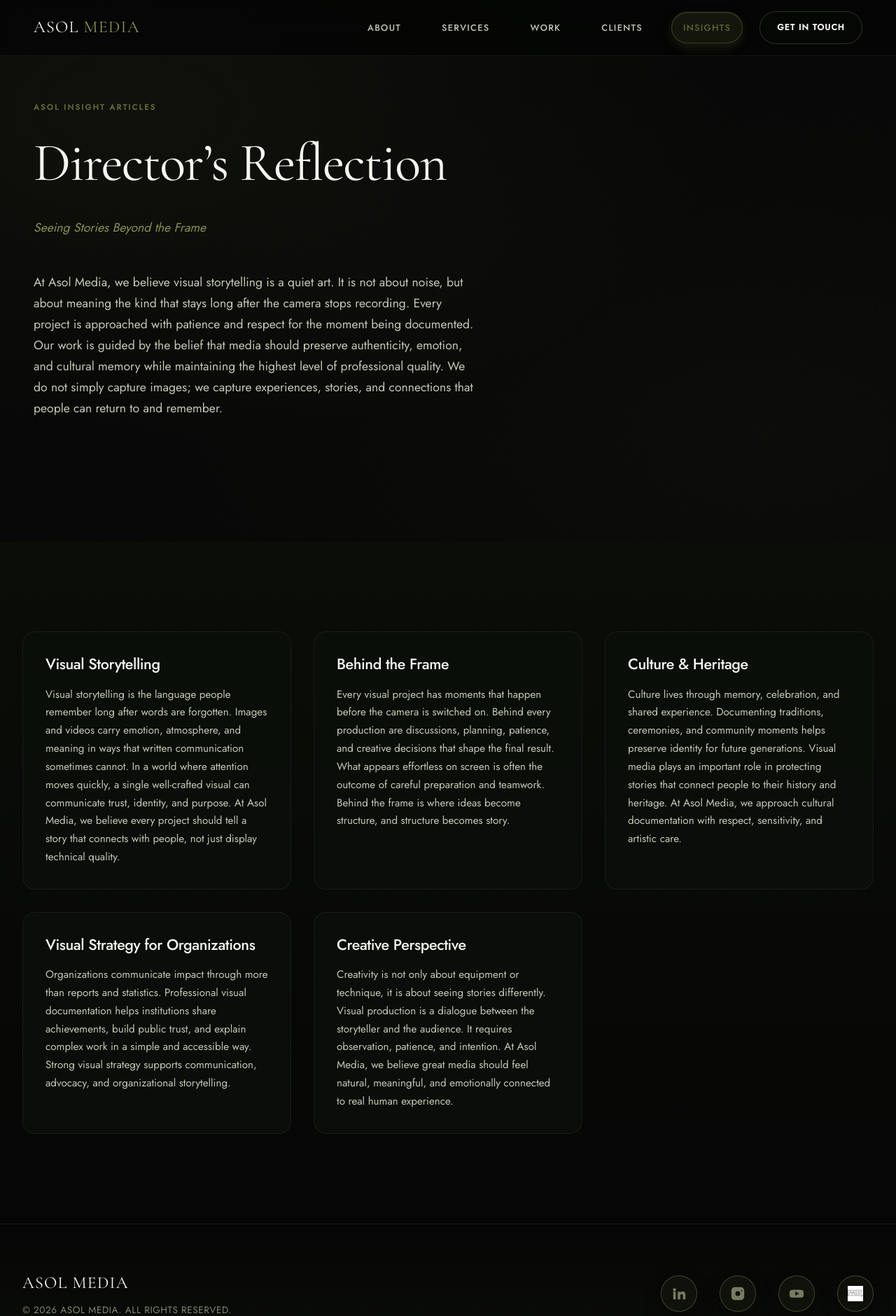
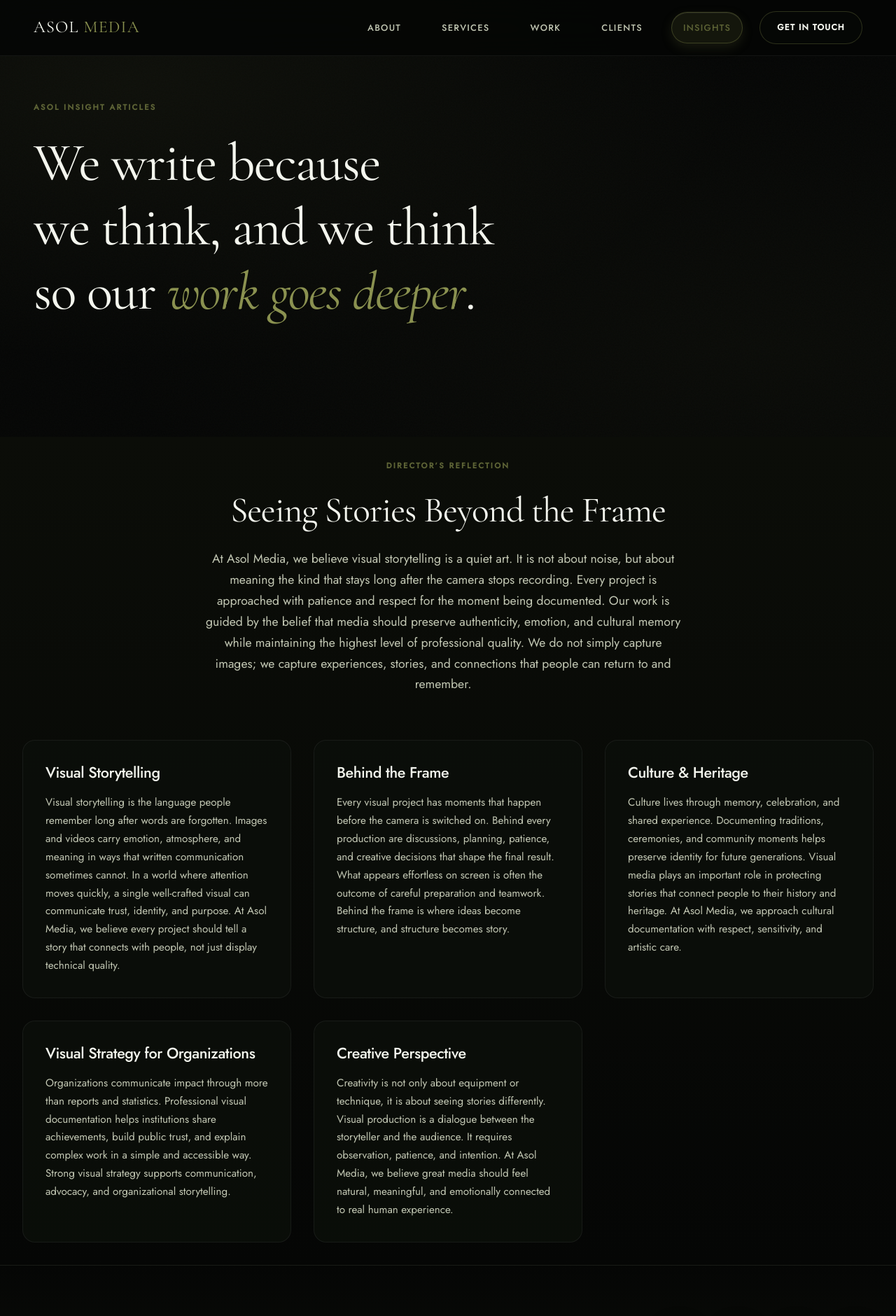
Before and after one commit to yrlnls/asol-media, a React (Vite) app: page /insights in a window 1280 px wide. Shown: the top 1880 px of the page at 70% size. Built offline with nearby package versions, Linux system fonts and the light colour scheme.

Commit message:
updated insights styling

```diff
--- a/src/App.css
+++ b/src/App.css
@@ -402,8 +402,17 @@ p {
   transition: color var(--transition-fast);
 }
 
+.logo .text-accent {
+  color: var(--color-accent-light);
+  transition: color var(--transition-fast);
+}
+
 .logo:hover {
-  color: var(--color-accent);
+  color: var(--color-accent-light);
+}
+
+.logo:hover .text-accent {
+  color: var(--color-text-primary);
 }
 
 .nav {
@@ -1656,6 +1665,7 @@ body.menu-open {
    ============================ */
 .insights {
   background: linear-gradient(180deg, var(--color-bg-secondary) 0%, var(--color-bg-primary) 100%);
+  padding: calc(var(--space-5xl) * 0.25) 0;
 }
 
 .insights-grid {
--- a/src/components/Layout.tsx
+++ b/src/components/Layout.tsx
@@ -241,7 +241,9 @@ export default function Layout() {
       <footer className="footer">
         <div className="container footer-minimal">
           <div className="footer-brand">
-            <Link to="/" className="logo">ASOL MEDIA</Link>
+            <Link to="/" className="logo">
+              ASOL <span className="text-accent">MEDIA</span>
+            </Link>
             <div className="footer-copy">© 2026 Asol Media. All rights reserved.</div>
           </div>
           <div className="footer-social">
--- a/src/pages/Insights.tsx
+++ b/src/pages/Insights.tsx
@@ -33,8 +33,22 @@ export default function Insights() {
         <div className="page-hero-inner single">
           <div className="page-hero-content">
             <span className="eyebrow">ASOL INSIGHT ARTICLES</span>
-            <h1>Director’s Reflection</h1>
-            <p className="text-accent text-accent-italic">Seeing Stories Beyond the Frame</p>
+            <h1>
+              We write because
+              <br />
+              we think, and we think
+              <br />
+              so our <span className="text-accent text-accent-italic">work goes deeper</span>.
+            </h1>
+          </div>
+        </div>
+      </section>
+
+      <section id="insights" className="section insights">
+        <div className="container">
+          <div className="section-header center">
+            <span className="eyebrow">Director’s Reflection</span>
+            <h2>Seeing Stories Beyond the Frame</h2>
             <p>
               At Asol Media, we believe visual storytelling is a quiet art. It is not about noise, but about meaning the
               kind that stays long after the camera stops recording. Every project is approached with patience and
@@ -44,11 +58,6 @@ export default function Insights() {
               and remember.
             </p>
           </div>
-        </div>
-      </section>
-
-      <section id="insights" className="section insights">
-        <div className="container">
           <div className="insights-grid">
             {insights.map((insight) => (
               <article key={insight.title} className="insight-card">
```
